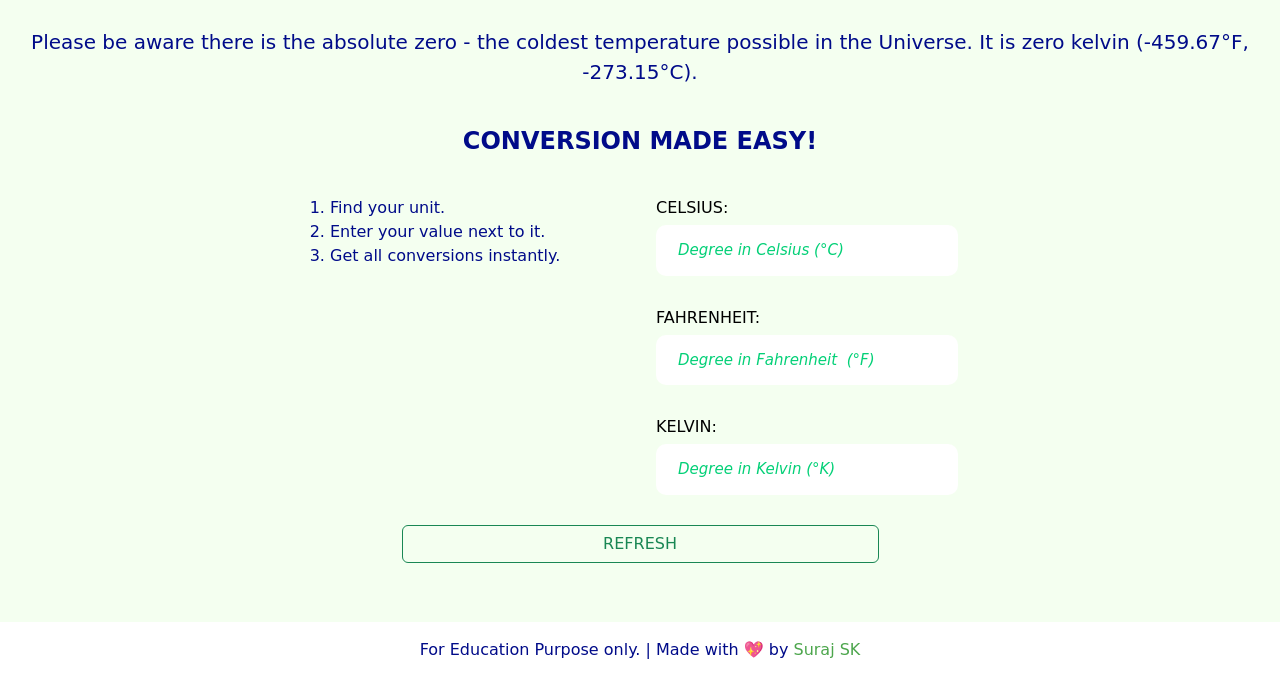
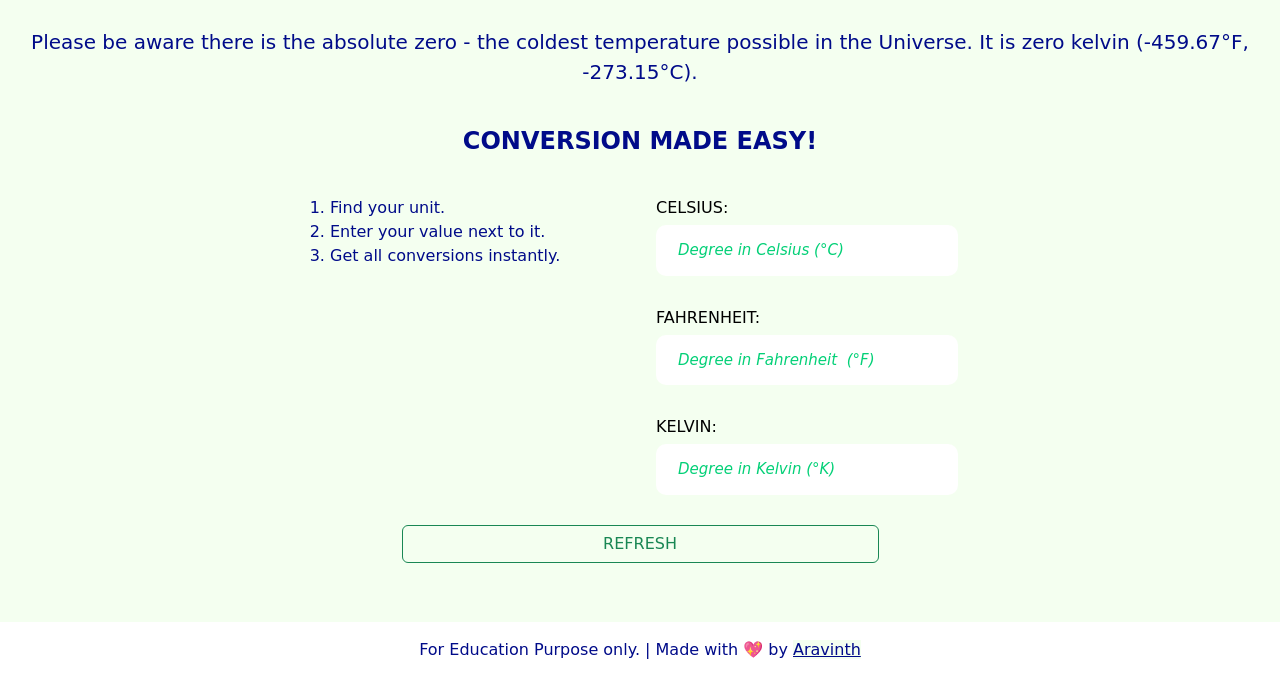
Before and after one commit to AravinthVasan/Temperature-Translation, a plain HTML site: page index.html in a window 1280 px wide. Shown: the part 113-800 px from the top of the page. Drawn offline with nearby package versions, Linux system fonts and the light colour scheme.

Commit message:
Update index.html

```diff
--- a/index.html
+++ b/index.html
@@ -54,7 +54,7 @@
     <footer class="text-center text-white fixed-bottom footer1">
         <div class="text-center p-3" style="background-color: rgb(255, 255, 255);">
             For Education Purpose only. | Made with 💖 by
-          <a class="link-suraj" href="https://surajsk.vercel.app/">Suraj SK</a>
+          <a class="link-aravinth" href="">Aravinth</a>
         </div>
       </footer>
       <script src="myscripts.js"></script>
```
